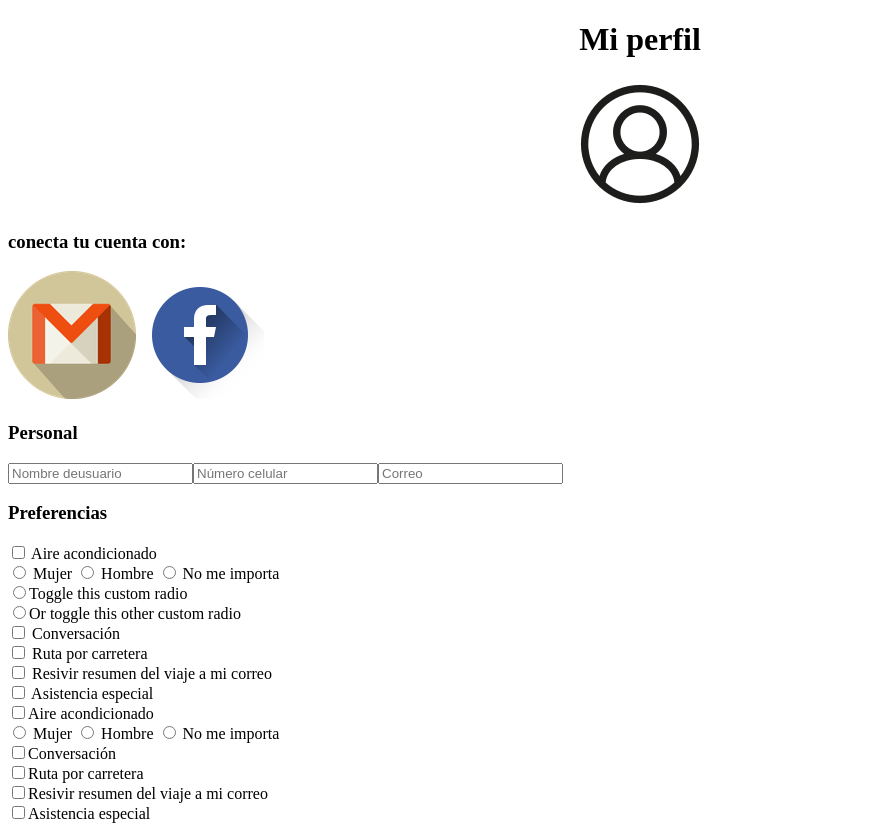
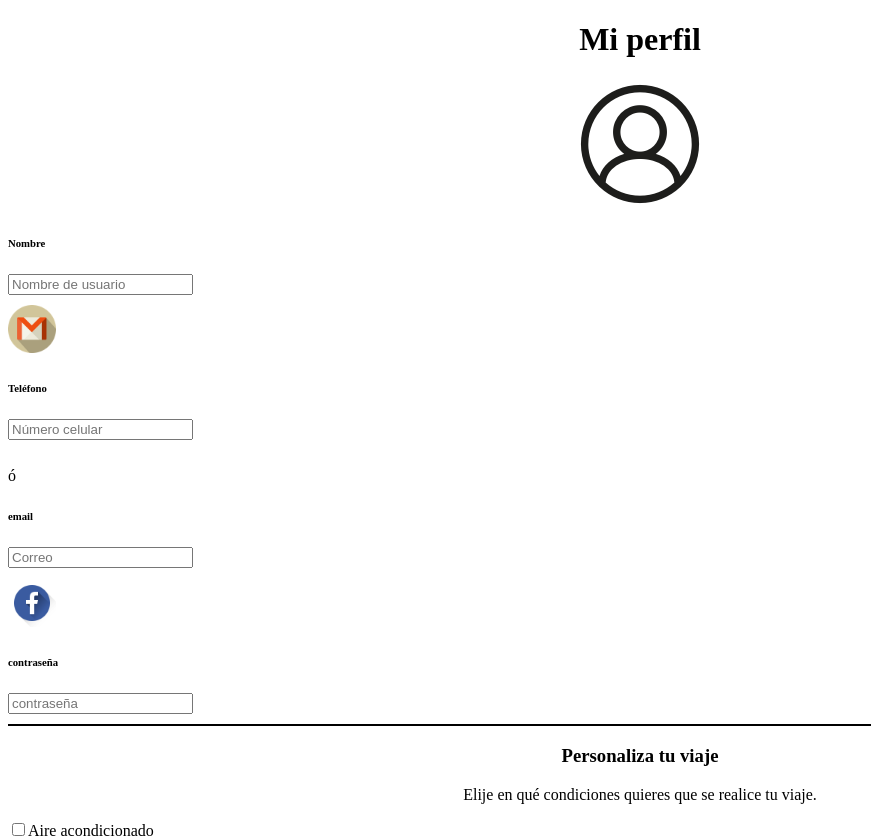
Before and after one commit to GelenMR/Hackaton-Uber, an Angular app: page /profile in a window 1280 px wide. Shown: the top 838 px of the page, without its empty margins (0-871 px from the left). Built offline with nearby package versions, Linux system fonts and the light colour scheme; what angularfire2 would draw is missing.

Commit message:
Mejoras en el código HTML, nuevo orden de los elementos + comentarios; estilos en css relacionados a la parte del perfil

```diff
--- a/src/app/components/profile/profile.component.css
+++ b/src/app/components/profile/profile.component.css
@@ -1,3 +1,24 @@
-.title, .photograph-profile{
+.title, .photograph-profile, .trip{
     text-align: center;
 }
+
+.gmail, .facebook {
+    width: 3em;
+    height: 3em;
+}
+
+.name-gmail, .celphone-o, .email-facebook, .pass {
+    margin-bottom: .8em;
+}
+
+.line {
+    border: .1em solid black;
+    width: 82.5%;
+}
+
+@media (max-width: 400px) {
+    .gmail, .facebook {
+        width: 2em;
+        height: 2em;
+    }
+}
--- a/src/app/components/profile/profile.component.html
+++ b/src/app/components/profile/profile.component.html
@@ -1,36 +1,86 @@
 <div class="container">
 
-  <div class="col-md-4 offset-md-4 title">
+  <div class="col-sm-12 col-md-12 bg-dark text-light title">
     <h1>{{title}}</h1>
   </div>
 
-  <div class="col-md-4 offset-md-4 photograph-profile">
+  <div class="col-sm-12 col-md-12 photograph-profile">
     <img src="../assets/img-profile/photograph-profile.png" alt="Photo">
   </div>
 
-  <section class="row social-networks">
-    <div class="col-md-4 offset-md-4">
-      <h3>conecta tu cuenta con:</h3>
+  <section class="personal-and-social-network">
+    <!-- datos personales y redes sociales -->
+    <div class="row">
+      <!-- nombre -->
+      <div class="col-12">
+      <h6>Nombre</h6>
     </div>
-    <img src="../assets/img-profile/gmail-conect.png" alt="logo de gmail">
-    <img src="../assets/img-profile/facebook-conect.png" alt="logo de facebook">
+      <input class="col-6 form-control name-gmail" type="text" placeholder="Nombre de usuario">
+      <!-- botón gmail -->
+      <div class="col-2 offset-3 align-self-start">
+        <img class="gmail" src="../assets/img-profile/gmail-conect.png" alt="logo de gmail">
+      </div>
+    </div>
+
+    <div class="row">
+      <!-- teléfono celular -->
+      <div class="col-12">
+      <h6>Teléfono</h6>
+    </div>
+      <input class="col-6 form-control celphone-o" type="text" placeholder="Número celular">
+      <!-- ó -->
+      <div class="col-1 offset-1 align-self-center">
+        <p>ó</p>
+      </div>
+    </div>
+
+    <div class="row">
+      <!-- correo -->
+      <div class="col-12">
+      <h6>email</h6>
+    </div>
+      <input class="col-6 form-control email-facebook" type="email" placeholder="Correo">
+      <!-- botón facebook -->
+      <div class="col-2 offset-3 align-self-end">
+        <img class="facebook" src="../assets/img-profile/facebook-conect.png" alt="logo de facebook">
+      </div>
+    </div>
+    <div class="row">
+        <div class="col-12">
+      <h6>contraseña</h6>
+    </div>
+      <input class="col-6 form-control pass" type="password" placeholder="contraseña">
+    </div>
   </section>
 
-  <section class="row">
-    <h3>Personal</h3>
-    <input class="form-control" type="text" placeholder="Nombre deusuario">
-    <input class="form-control" type="text" placeholder="Número celular">
-    <input class="form-control" type="email" placeholder="Correo">
-  </section>
+  <div class="offset-1 line"></div>
 
   <section class="row">
-    <h3>Preferencias</h3>
+    <div class="col-12 trip">
+      <h3>Personaliza tu viaje</h3>
+      <p>Elije en qué condiciones quieres que se realice tu viaje.</p>
+    </div>
 
-    <!-- form check -->
-    <div class="form-check">
-      <input class="form-check-input" type="checkbox" value="" id="air-conditioning">
-      <label class="form-check-label" for="air-conditioning">
-        Aire acondicionado
+    <!-- form switch -->
+    <div class="col-12 custom-control custom-switch">
+      <input type="checkbox" class="custom-control-input" id="air-conditioning">
+      <label class="custom-control-label" for="air-conditioning">Aire acondicionado</label>
+    </div>
+    <div class="col-12 custom-control custom-switch">
+      <input type="checkbox" class="custom-control-input" id="conversation">
+      <label class="custom-control-label" for="conversation">Conversación</label>
+    </div>
+    <div class="col-12 custom-control custom-switch">
+      <input type="checkbox" class="custom-control-input" id="special-assistance">
+      <label class="custom-control-label" for="special-assistance">Asistencia especial</label>
+    </div>
+    <div class="col-12 custom-control custom-switch">
+      <input type="checkbox" class="custom-control-input" id="help">
+      <label class="custom-control-label" for="help">ayuda para subir y bajar</label>
+    </div>
+    <div class="col-12 custom-control custom-switch">
+      <input type="checkbox" class="custom-control-input" id="route-summary">
+      <label class="custom-control-label" for="route-summary">Resivir resumen del viaje a mi correo
       </label>
     </div>
 
@@ -42,78 +92,8 @@
         <input type="radio" value="male"> Hombre
       </label>
       <label class="driver-gender">
-        <input type="radio" value="no-matter"> No me importa
+        <input type="radio" value="no-matter"> Da igual
       </label>
-    </div>
-
-    <div class="custom-control custom-radio">
-      <input type="radio" id="customRadio1" name="customRadio" class="custom-control-input">
-      <label class="custom-control-label" for="customRadio1">Toggle this custom radio</label>
-    </div>
-    <div class="custom-control custom-radio">
-      <input type="radio" id="customRadio2" name="customRadio" class="custom-control-input">
-      <label class="custom-control-label" for="customRadio2">Or toggle this other custom radio</label>
-    </div>
-
-    <div class="form-check">
-      <input class="form-check-input" type="checkbox" value="" id="conversation">
-      <label class="form-check-label" for="conversation">
-        Conversación
-      </label>
-    </div>
-    <div class="form-check">
-      <input class="form-check-input" type="checkbox" value="" id="road-route">
-      <label class="form-check-label" for="road-route">
-        Ruta por carretera
-      </label>
-    </div>
-    <div class="form-check">
-      <input class="form-check-input" type="checkbox" value="" id="route-summary">
-      <label class="form-check-label" for="route-summary">
-        Resivir resumen del viaje a mi correo
-      </label>
-    </div>
-    <div class="form-check">
-      <input class="form-check-input" type="checkbox" value="" id="special-assistance">
-      <label class="form-check-label" for="special-assistance">
-        Asistencia especial
-      </label>
-    </div>
-
-    <!-- form switch -->
-    <div class="custom-control custom-switch">
-      <input type="checkbox" class="custom-control-input" id="air-conditioning">
-      <label class="custom-control-label" for="air-conditioning">Aire acondicionado</label>
-    </div>
-
-    <div class="row btn-group btn-group-toggle" ngbRadioGroup name="radioBasic">
-      <label class="driver-gender">
-        <input type="radio" value="female"> Mujer
-      </label>
-      <label class="driver-gender">
-        <input type="radio" value="male"> Hombre
-      </label>
-      <label class="driver-gender">
-        <input type="radio" value="no-matter"> No me importa
-      </label>
-    </div>
-
-    <div class="custom-control custom-switch">
-      <input type="checkbox" class="custom-control-input" id="conversation">
-      <label class="custom-control-label" for="conversation">Conversación</label>
-    </div>
-    <div class="custom-control custom-switch">
-      <input type="checkbox" class="custom-control-input" id="road-route">
-      <label class="custom-control-label" for="road-route">Ruta por carretera</label>
-    </div>
-    <div class="custom-control custom-switch">
-      <input type="checkbox" class="custom-control-input" id="route-summary">
-      <label class="custom-control-label" for="route-summary">Resivir resumen del viaje a mi correo
-      </label>
-    </div>
-    <div class="custom-control custom-switch">
-      <input type="checkbox" class="custom-control-input" id="special-assistance">
-      <label class="custom-control-label" for="special-assistance">Asistencia especial</label>
     </div>
 
   </section>
```
